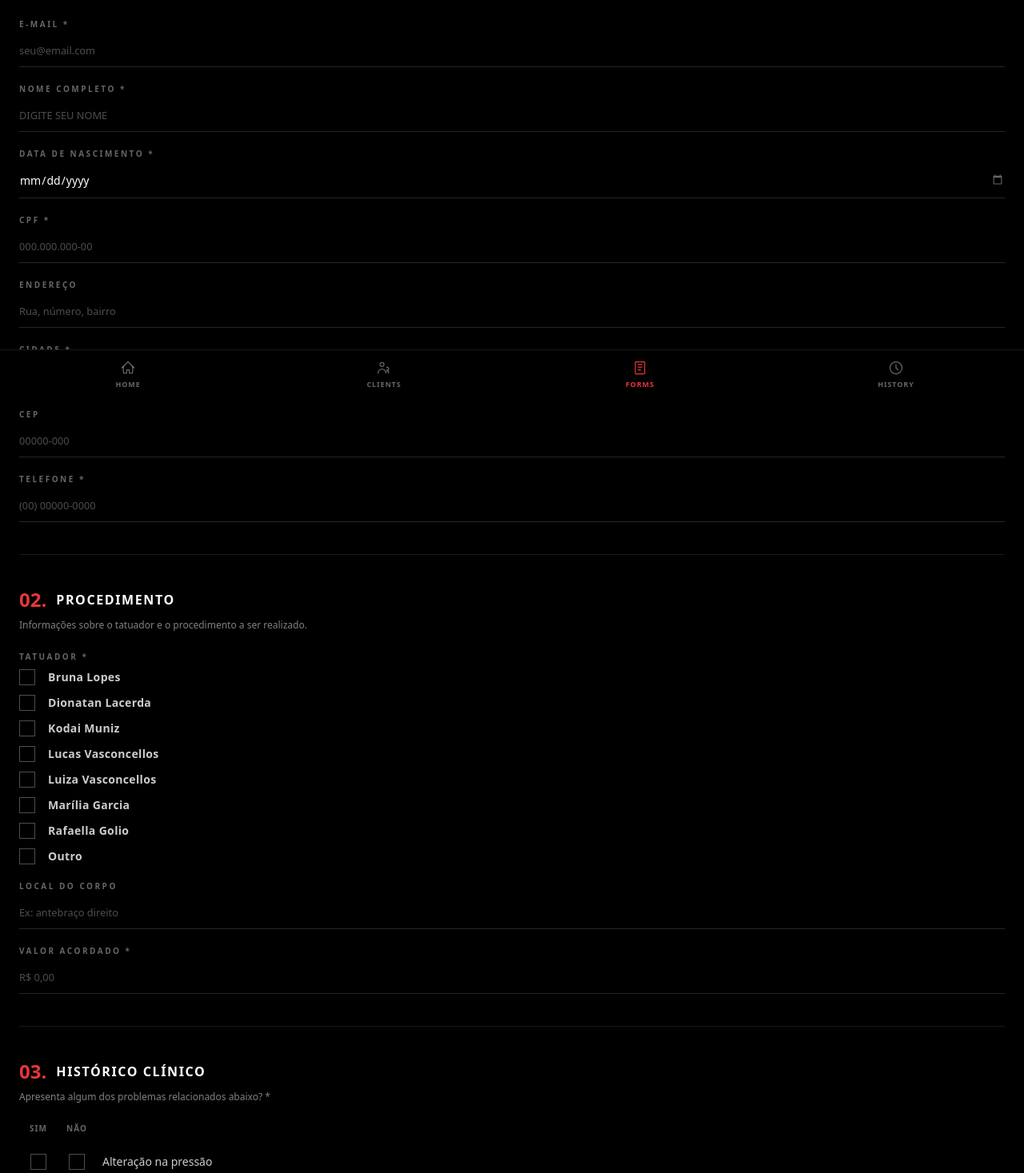
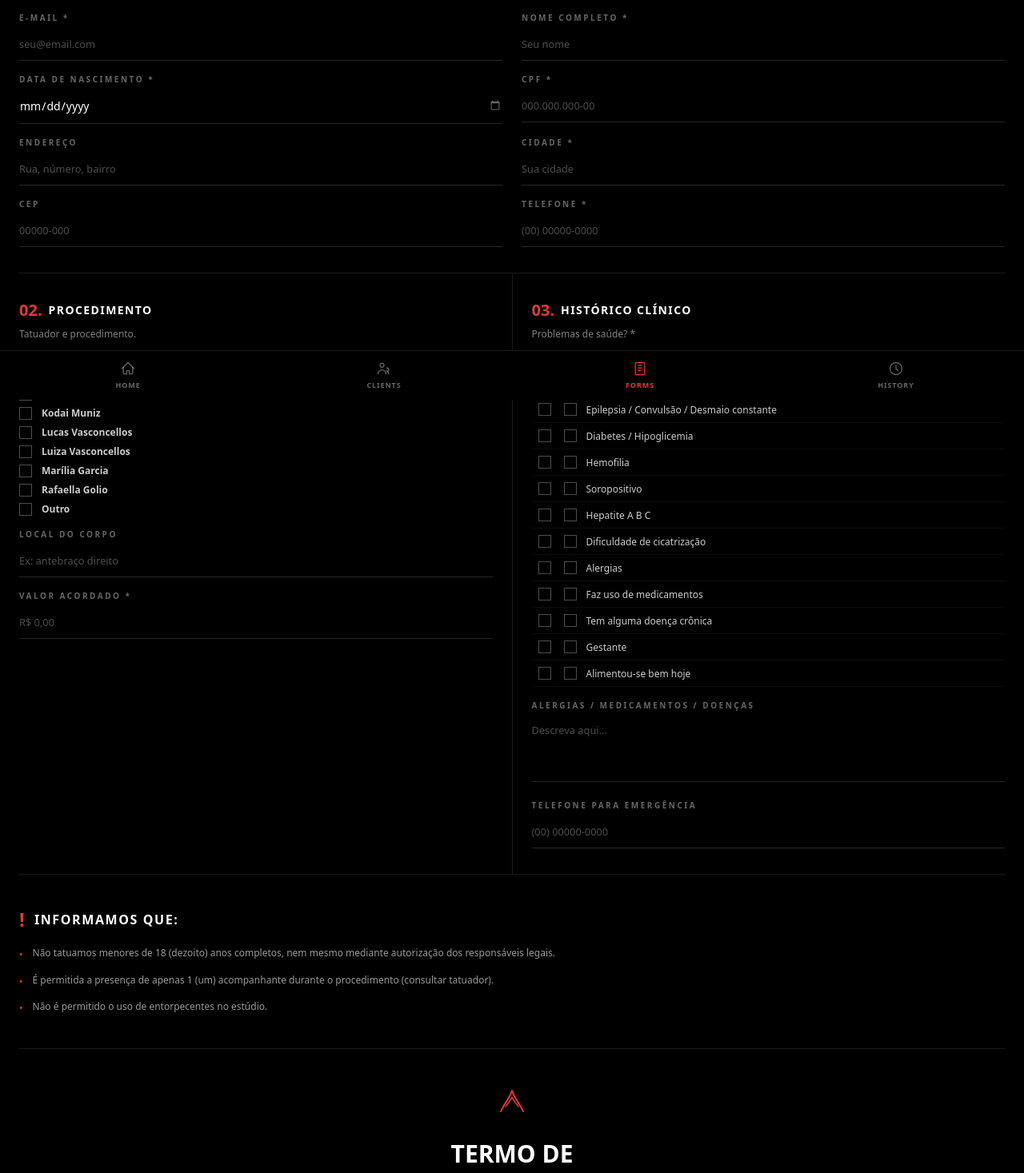
Before and after one commit to Gabrielwo1/tatto-view, a React (Vite) app: page /ficha-anamnese in a window 1280 px wide. Shown: the part 300-1767 px from the top of the page at 80% size. Built offline with nearby package versions, Linux system fonts and the light colour scheme; no server answers; the database is empty.

Commit message:
feat: compact Ficha de Anamnese layout
- Identificação: 2-column grid to use half the vertical space
- Procedimento (02) + Histórico Clínico (03): side by side with divider
- Smaller checkboxes and tighter spacing in side-by-side sections

https://claude.ai/code/session_01TMbhes6Z7p8EusmiYfRwi1

```diff
--- a/src/pages/FichaAnamnesePage.tsx
+++ b/src/pages/FichaAnamnesePage.tsx
@@ -117,266 +117,174 @@ export default function FichaAnamnesePage() {
 
       <form onSubmit={handleSubmit}>
         {/* ── 01. Identificação ── */}
-        <div className="px-6 pb-10">
+        <div className="px-6 pb-8">
           <div className="flex items-center gap-3 mb-2">
             <span className="text-2xl font-black" style={{ color: '#e63737' }}>01.</span>
             <span className="text-base font-black uppercase tracking-widest">IDENTIFICAÇÃO</span>
           </div>
-          <p className="text-xs text-white/50 mb-6">
+          <p className="text-xs text-white/50 mb-4">
             Dados fundamentais para registro civil e contato pós-procedimento.
           </p>
 
-          <div className="flex flex-col gap-5">
+          <div className="grid grid-cols-2 gap-x-6 gap-y-4">
             <Field label="E-MAIL *">
-              <input
-                type="email"
-                name="email"
-                value={form.email}
-                onChange={handleChange}
-                placeholder="seu@email.com"
-                required
-                className="input-field"
-              />
+              <input type="email" name="email" value={form.email} onChange={handleChange}
+                placeholder="seu@email.com" required className="input-field" />
             </Field>
 
             <Field label="NOME COMPLETO *">
-              <input
-                type="text"
-                name="nome"
-                value={form.nome}
-                onChange={handleChange}
-                placeholder="DIGITE SEU NOME"
-                required
-                className="input-field"
-              />
+              <input type="text" name="nome" value={form.nome} onChange={handleChange}
+                placeholder="Seu nome" required className="input-field" />
             </Field>
 
             <Field label="DATA DE NASCIMENTO *">
-              <input
-                type="date"
-                name="dataNascimento"
-                value={form.dataNascimento}
-                onChange={handleChange}
-                required
-                className="input-field"
-              />
+              <input type="date" name="dataNascimento" value={form.dataNascimento}
+                onChange={handleChange} required className="input-field" />
             </Field>
 
             <Field label="CPF *">
-              <input
-                type="text"
-                name="cpf"
-                value={form.cpf}
-                onChange={handleChange}
-                placeholder="000.000.000-00"
-                required
-                className="input-field"
-              />
+              <input type="text" name="cpf" value={form.cpf} onChange={handleChange}
+                placeholder="000.000.000-00" required className="input-field" />
             </Field>
 
             <Field label="ENDEREÇO">
-              <input
-                type="text"
-                name="endereco"
-                value={form.endereco}
-                onChange={handleChange}
-                placeholder="Rua, número, bairro"
-                className="input-field"
-              />
+              <input type="text" name="endereco" value={form.endereco} onChange={handleChange}
+                placeholder="Rua, número, bairro" className="input-field" />
             </Field>
 
             <Field label="CIDADE *">
-              <input
-                type="text"
-                name="cidade"
-                value={form.cidade}
-                onChange={handleChange}
-                placeholder="Sua cidade"
-                required
-                className="input-field"
-              />
+              <input type="text" name="cidade" value={form.cidade} onChange={handleChange}
+                placeholder="Sua cidade" required className="input-field" />
             </Field>
 
             <Field label="CEP">
-              <input
-                type="text"
-                name="cep"
-                value={form.cep}
-                onChange={handleChange}
-                placeholder="00000-000"
-                className="input-field"
-              />
+              <input type="text" name="cep" value={form.cep} onChange={handleChange}
+                placeholder="00000-000" className="input-field" />
             </Field>
 
             <Field label="TELEFONE *">
-              <input
-                type="tel"
-                name="telefone"
-                value={form.telefone}
-                onChange={handleChange}
-                placeholder="(00) 00000-0000"
-                required
-                className="input-field"
-              />
+              <input type="tel" name="telefone" value={form.telefone} onChange={handleChange}
+                placeholder="(00) 00000-0000" required className="input-field" />
             </Field>
           </div>
         </div>
 
         <div className="h-px bg-white/10 mx-6" />
 
-        {/* ── 02. Procedimento ── */}
-        <div className="px-6 py-10">
-          <div className="flex items-center gap-3 mb-2">
-            <span className="text-2xl font-black" style={{ color: '#e63737' }}>02.</span>
-            <span className="text-base font-black uppercase tracking-widest">PROCEDIMENTO</span>
+        {/* ── 02. Procedimento + 03. Histórico Clínico (lado a lado) ── */}
+        <div className="flex divide-x divide-white/10">
+
+          {/* 02. Procedimento */}
+          <div className="flex-1 px-6 py-8 min-w-0">
+            <div className="flex items-center gap-2 mb-2">
+              <span className="text-xl font-black" style={{ color: '#e63737' }}>02.</span>
+              <span className="text-sm font-black uppercase tracking-widest">PROCEDIMENTO</span>
             </div>
-          <p className="text-xs text-white/50 mb-6">
-            Informações sobre o tatuador e o procedimento a ser realizado.
-          </p>
+            <p className="text-xs text-white/50 mb-4">Tatuador e procedimento.</p>
 
-          <div className="flex flex-col gap-5">
+            <div className="flex flex-col gap-4">
               <Field label="TATUADOR *">
-              <div className="flex flex-col gap-3 mt-2">
+                <div className="flex flex-col gap-2 mt-1">
                   {TATUADORES.map((t) => (
-                  <button
-                    type="button"
-                    key={t}
-                    onClick={() => toggleTatuador(t)}
-                    className="flex items-center gap-4 text-left"
-                  >
+                    <button type="button" key={t} onClick={() => toggleTatuador(t)}
+                      className="flex items-center gap-3 text-left">
                       <span
-                      className="w-5 h-5 flex-shrink-0 border flex items-center justify-center transition-colors"
+                        className="w-4 h-4 flex-shrink-0 border flex items-center justify-center transition-colors"
                         style={{
                           borderColor: tatuadores[t] ? '#e63737' : 'rgba(255,255,255,0.3)',
                           backgroundColor: tatuadores[t] ? '#e63737' : 'transparent',
                         }}
                       >
                         {tatuadores[t] && (
-                        <svg viewBox="0 0 10 10" className="w-3 h-3" fill="none" stroke="white" strokeWidth="1.5">
+                          <svg viewBox="0 0 10 10" className="w-2.5 h-2.5" fill="none" stroke="white" strokeWidth="1.5">
                             <path d="M2 5l2.5 2.5L8 3" strokeLinecap="round" strokeLinejoin="round" />
                           </svg>
                         )}
                       </span>
-                    <span className="text-sm font-semibold tracking-wide text-white/80">{t}</span>
+                      <span className="text-xs font-semibold text-white/80">{t}</span>
                     </button>
                   ))}
                 </div>
               </Field>
 
               <Field label="LOCAL DO CORPO">
-              <input
-                type="text"
-                name="localCorpo"
-                value={form.localCorpo}
-                onChange={handleChange}
-                placeholder="Ex: antebraço direito"
-                className="input-field"
-              />
+                <input type="text" name="localCorpo" value={form.localCorpo} onChange={handleChange}
+                  placeholder="Ex: antebraço direito" className="input-field" />
               </Field>
 
               <Field label="VALOR ACORDADO *">
-              <input
-                type="text"
-                name="valorAcordado"
-                value={form.valorAcordado}
-                onChange={handleChange}
-                placeholder="R$ 0,00"
-                required
-                className="input-field"
-              />
+                <input type="text" name="valorAcordado" value={form.valorAcordado} onChange={handleChange}
+                  placeholder="R$ 0,00" required className="input-field" />
               </Field>
             </div>
           </div>
 
-        <div className="h-px bg-white/10 mx-6" />
-
-        {/* ── 03. Histórico Clínico ── */}
-        <div className="px-6 py-10">
-          <div className="flex items-center gap-3 mb-2">
-            <span className="text-2xl font-black" style={{ color: '#e63737' }}>03.</span>
-            <span className="text-base font-black uppercase tracking-widest">HISTÓRICO CLÍNICO</span>
+          {/* 03. Histórico Clínico */}
+          <div className="flex-1 px-6 py-8 min-w-0">
+            <div className="flex items-center gap-2 mb-2">
+              <span className="text-xl font-black" style={{ color: '#e63737' }}>03.</span>
+              <span className="text-sm font-black uppercase tracking-widest">HISTÓRICO CLÍNICO</span>
             </div>
-          <p className="text-xs text-white/50 mb-6">
-            Apresenta algum dos problemas relacionados abaixo? *
-          </p>
+            <p className="text-xs text-white/50 mb-4">Problemas de saúde? *</p>
 
             {/* Table header */}
-          <div className="flex items-center mb-3">
-            <div className="w-12 text-center text-[10px] font-bold tracking-widest text-white/40 uppercase">SIM</div>
-            <div className="w-12 text-center text-[10px] font-bold tracking-widest text-white/40 uppercase">NÃO</div>
+            <div className="flex items-center mb-2">
+              <div className="w-8 text-center text-[9px] font-bold tracking-widest text-white/40 uppercase">S</div>
+              <div className="w-8 text-center text-[9px] font-bold tracking-widest text-white/40 uppercase">N</div>
               <div className="flex-1" />
             </div>
 
-          <div className="flex flex-col gap-0 mb-8">
+            <div className="flex flex-col mb-4">
               {CONDITIONS.map((label) => (
-              <div key={label} className="flex items-center border-b border-white/5 py-3">
-                {/* SIM */}
-                <button
-                  type="button"
-                  onClick={() => setCondition(label, 'sim')}
-                  className="w-12 flex justify-center flex-shrink-0"
-                >
+                <div key={label} className="flex items-center border-b border-white/5 py-2">
+                  <button type="button" onClick={() => setCondition(label, 'sim')}
+                    className="w-8 flex justify-center flex-shrink-0">
                     <span
-                    className="w-5 h-5 border flex items-center justify-center transition-colors"
+                      className="w-4 h-4 border flex items-center justify-center transition-colors"
                       style={{
                         borderColor: conditions[label] === 'sim' ? '#e63737' : 'rgba(255,255,255,0.3)',
                         backgroundColor: conditions[label] === 'sim' ? '#e63737' : 'transparent',
                       }}
                     >
                       {conditions[label] === 'sim' && (
-                      <svg viewBox="0 0 10 10" className="w-3 h-3" fill="none" stroke="white" strokeWidth="1.5">
+                        <svg viewBox="0 0 10 10" className="w-2.5 h-2.5" fill="none" stroke="white" strokeWidth="1.5">
                           <path d="M2 5l2.5 2.5L8 3" strokeLinecap="round" strokeLinejoin="round" />
                         </svg>
                       )}
                     </span>
                   </button>
-                {/* NÃO */}
-                <button
-                  type="button"
-                  onClick={() => setCondition(label, 'nao')}
-                  className="w-12 flex justify-center flex-shrink-0"
-                >
+                  <button type="button" onClick={() => setCondition(label, 'nao')}
+                    className="w-8 flex justify-center flex-shrink-0">
                     <span
-                    className="w-5 h-5 border flex items-center justify-center transition-colors"
+                      className="w-4 h-4 border flex items-center justify-center transition-colors"
                       style={{
                         borderColor: conditions[label] === 'nao' ? '#e63737' : 'rgba(255,255,255,0.3)',
                         backgroundColor: conditions[label] === 'nao' ? '#e63737' : 'transparent',
                       }}
                     >
                       {conditions[label] === 'nao' && (
-                      <svg viewBox="0 0 10 10" className="w-3 h-3" fill="none" stroke="white" strokeWidth="1.5">
+                        <svg viewBox="0 0 10 10" className="w-2.5 h-2.5" fill="none" stroke="white" strokeWidth="1.5">
                           <path d="M2 5l2.5 2.5L8 3" strokeLinecap="round" strokeLinejoin="round" />
                         </svg>
                       )}
                     </span>
                   </button>
-                <span className="flex-1 text-sm text-white/80 pl-2">{label}</span>
+                  <span className="flex-1 text-xs text-white/80 pl-1 leading-tight">{label}</span>
                 </div>
               ))}
             </div>
 
-          <div className="flex flex-col gap-5">
-            <Field label="EM CASO DE ALERGIAS, MEDICAMENTOS OU DOENÇAS CRÔNICAS DIGA QUAIS">
-              <textarea
-                name="detalhesCondicoes"
-                value={form.detalhesCondicoes}
-                onChange={handleChange}
-                placeholder="Descreva aqui..."
-                rows={4}
-                className="input-field resize-none"
-              />
+            <div className="flex flex-col gap-4">
+              <Field label="ALERGIAS / MEDICAMENTOS / DOENÇAS">
+                <textarea name="detalhesCondicoes" value={form.detalhesCondicoes} onChange={handleChange}
+                  placeholder="Descreva aqui..." rows={3} className="input-field resize-none" />
               </Field>
 
               <Field label="TELEFONE PARA EMERGÊNCIA">
-              <input
-                type="tel"
-                name="telefoneEmergencia"
-                value={form.telefoneEmergencia}
-                onChange={handleChange}
-                placeholder="(00) 00000-0000"
-                className="input-field"
-              />
+                <input type="tel" name="telefoneEmergencia" value={form.telefoneEmergencia}
+                  onChange={handleChange} placeholder="(00) 00000-0000" className="input-field" />
               </Field>
+            </div>
           </div>
         </div>
 
```
Lines whose indentation alone changed are shown as unchanged.
